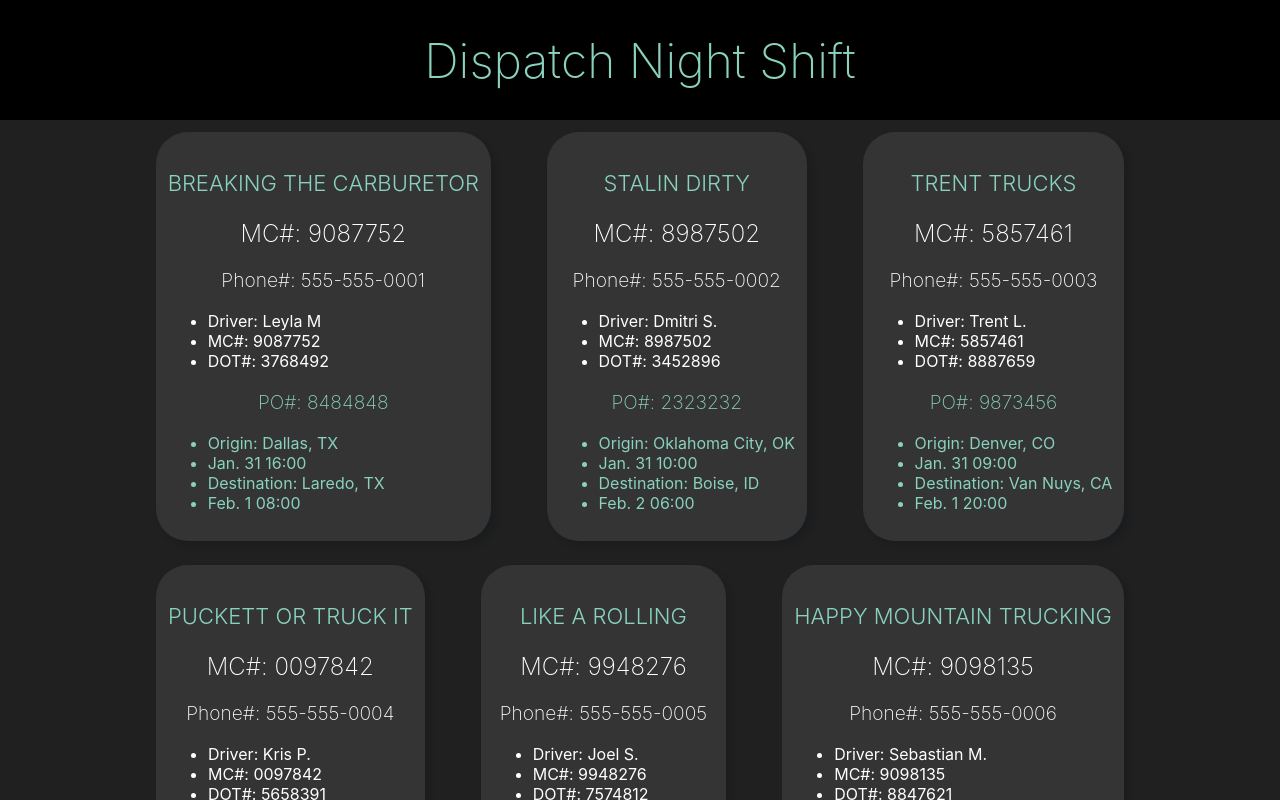
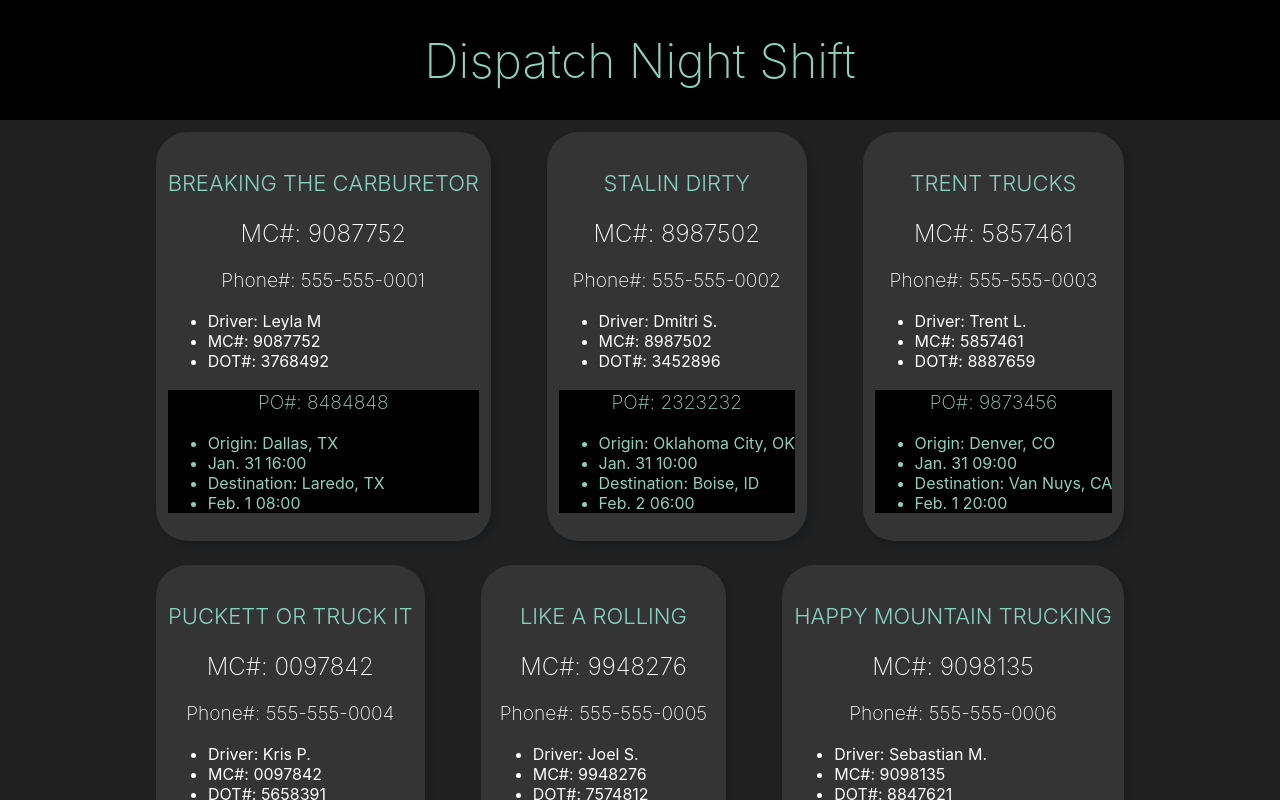
Before and after one commit to david-klock/dispatch_night_shift, a React (Create React App) app: page / in a window 1280 px wide. Shown: the top 800 px of the page. Built offline with nearby package versions, Linux system fonts and the light colour scheme.

Commit message:
trying to return multiple divs

```diff
--- a/src/App.css
+++ b/src/App.css
@@ -47,7 +47,9 @@ body {
 
 .lowerCard {
   padding: 0;
+  margin: 0;
   color: #88d2be;
+  background-color: black;
 }
 
 .companyName{
--- a/src/App.js
+++ b/src/App.js
@@ -12,6 +12,9 @@ const App = () => {
       <div className='flexRow'>
         {driverData.map((data) => {
           return (
+            /*(<div className="cardTitle">
+            <Mc companyName={data.company_name}/>
+            </div> )*/
             <div class="card">
               <Mc companyName={data.company_name} mc={data.MC} phone={data.phone} />
               <Driver driverName={data.diver_name} mcNumber={data.MC} dotNumber={data.DOT} />
```
